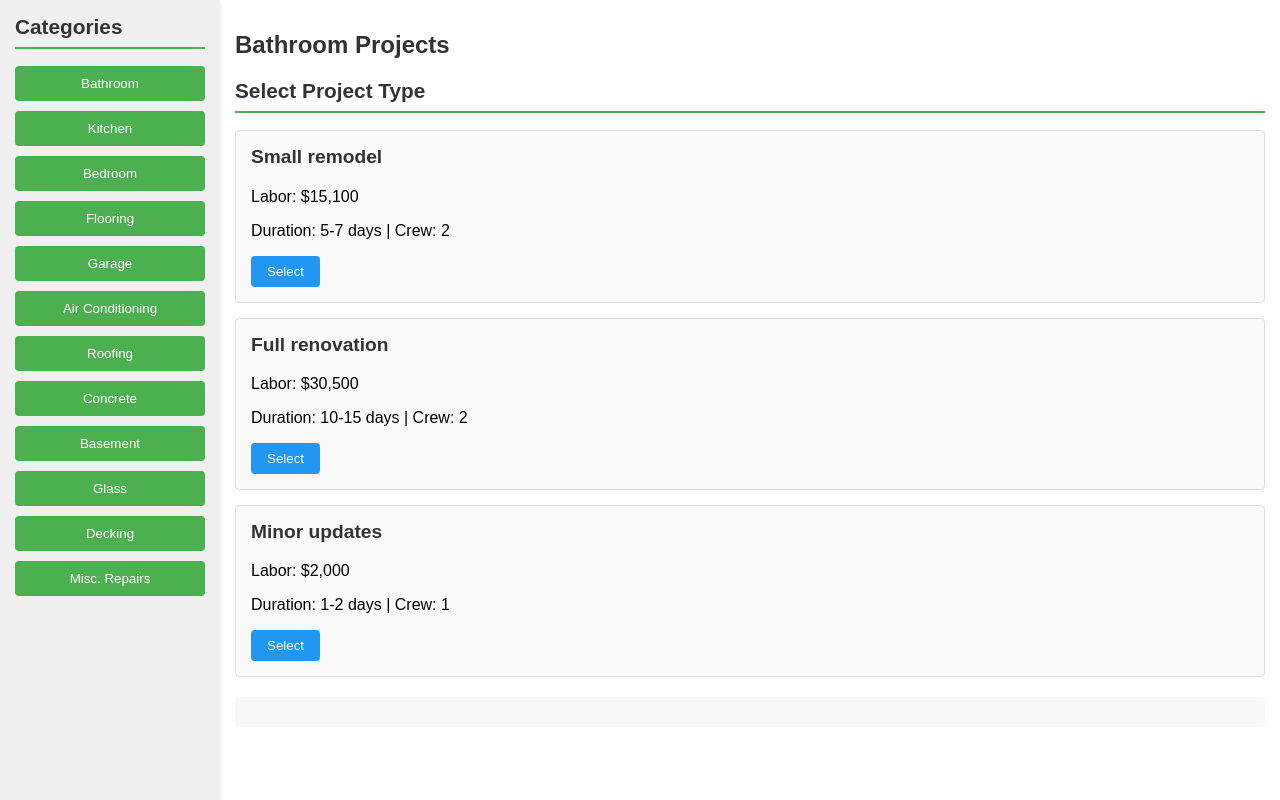
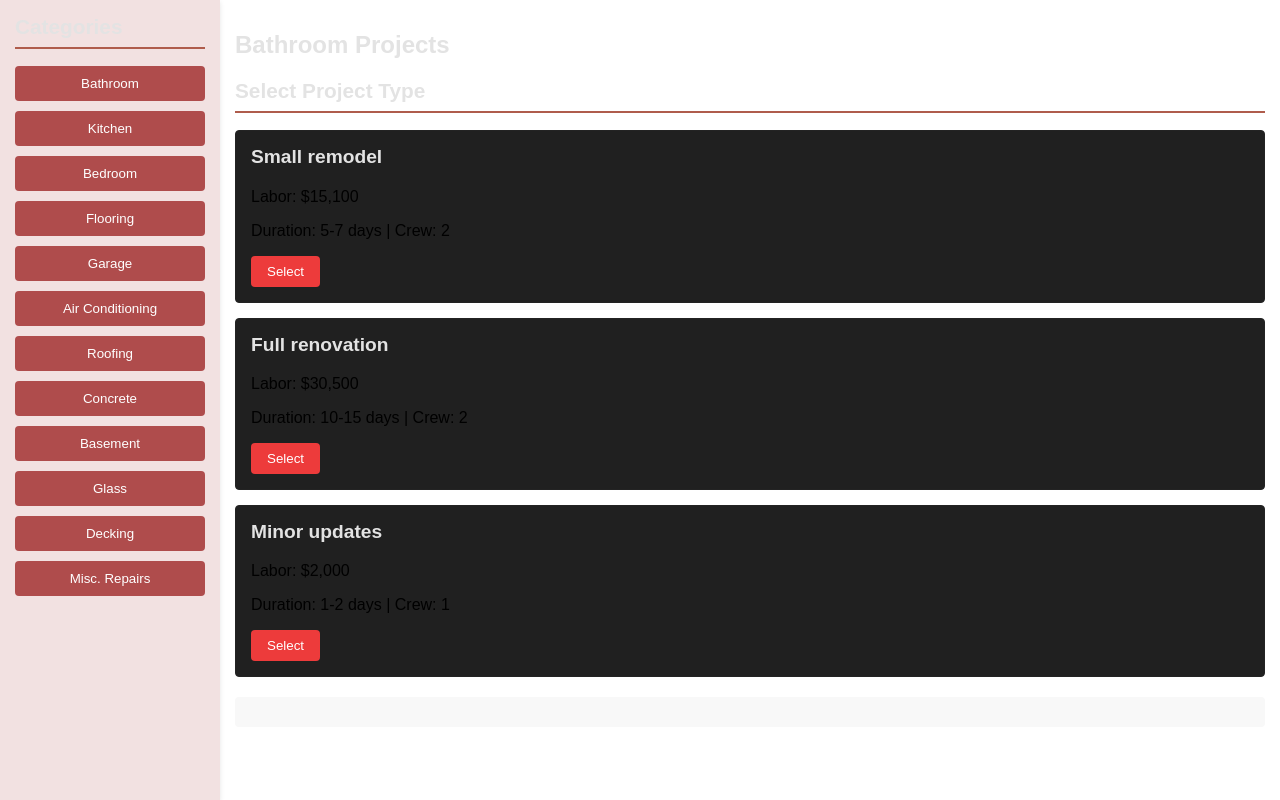
Before and after one commit to jakebrecknock/ahs-estimator, a plain HTML site: page index.html in a window 1280 px wide. Both pictures are taken after a click on the button "Bathroom". Drawn offline with Linux system fonts and the light colour scheme.

Commit message:
commit 3

```diff
--- a/index.html
+++ b/index.html
@@ -18,7 +18,7 @@
         }
         #sidebar {
             width: 100%;
-            background-color: #f0f0f0;
+            background-color: #f2e1e1;
             padding: 15px;
             box-shadow: 0 2px 5px rgba(0,0,0,0.1);
             overflow-x: auto;
@@ -34,9 +34,9 @@
             min-width: 120px;
             padding: 10px;
             margin: 0 5px;
-            background-color: #4CAF50;
+            background-color: #AF4C4C;
             color: white;
-            border: none;
+            border: #232323;
             text-align: center;
             cursor: pointer;
             border-radius: 4px;
@@ -50,9 +50,9 @@
         .project-option {
             margin-bottom: 15px;
             padding: 15px;
-            border: 1px solid #ddd;
+            border: 1px solid #232323;
             border-radius: 4px;
-            background-color: #f9f9f9;
+            background-color: #202020;
         }
         .material-option {
             margin: 15px 0;
@@ -86,7 +86,7 @@
             font-size: 16px;
         }
         h1, h2, h3 {
-            color: #333;
+            color: #e3e3e3;
         }
         h1 {
             font-size: 1.5rem;
@@ -94,7 +94,7 @@
         }
         h2 {
             font-size: 1.3rem;
-            border-bottom: 2px solid #4CAF50;
+            border-bottom: 2px solid #AF5C4C;
             padding-bottom: 8px;
             margin-top: 0;
         }
@@ -108,7 +108,7 @@
         }
         .select-project {
             padding: 8px 16px;
-            background-color: #2196F3;
+            background-color: #ed3b3b;
             color: white;
             border: none;
             border-radius: 4px;
```
